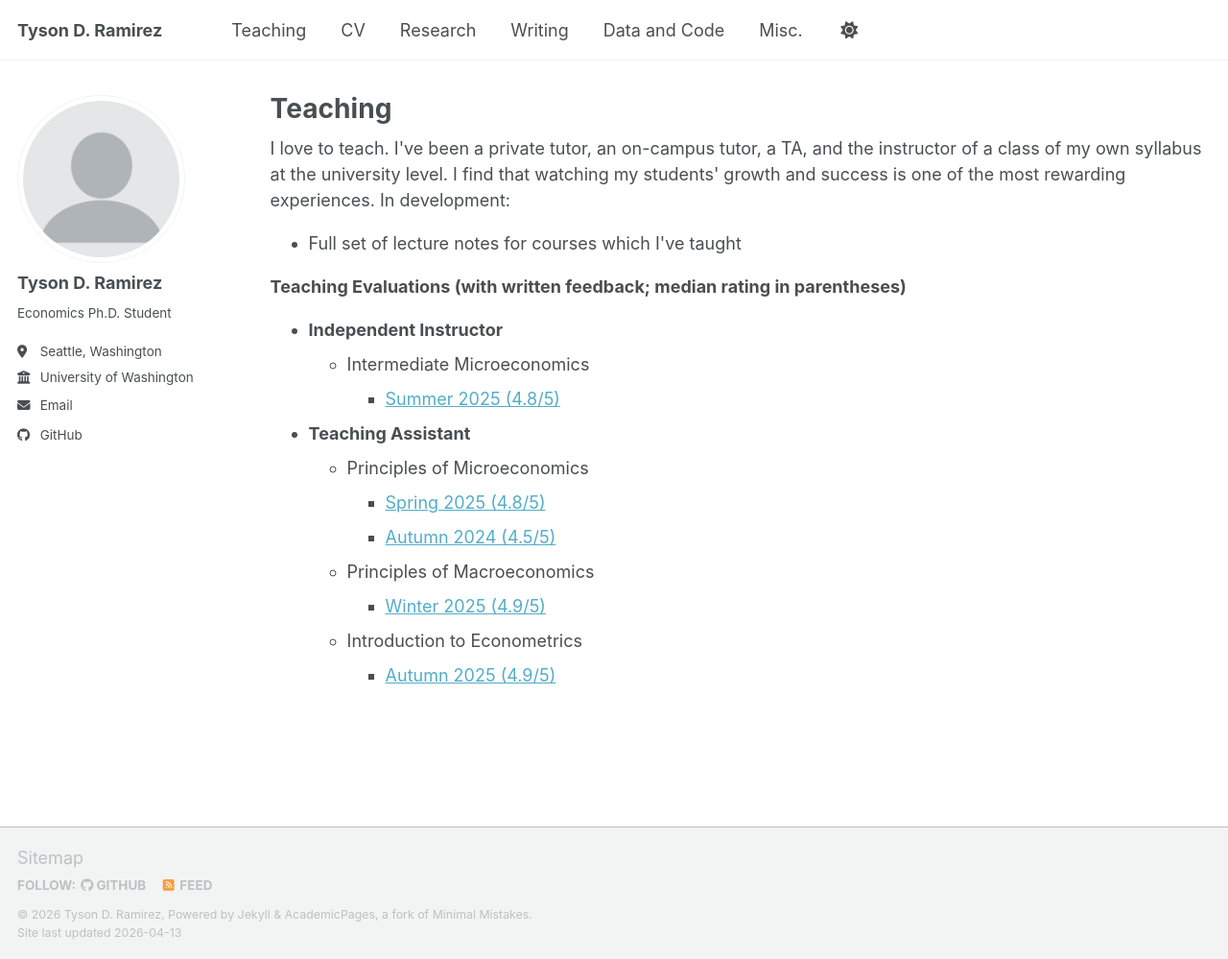
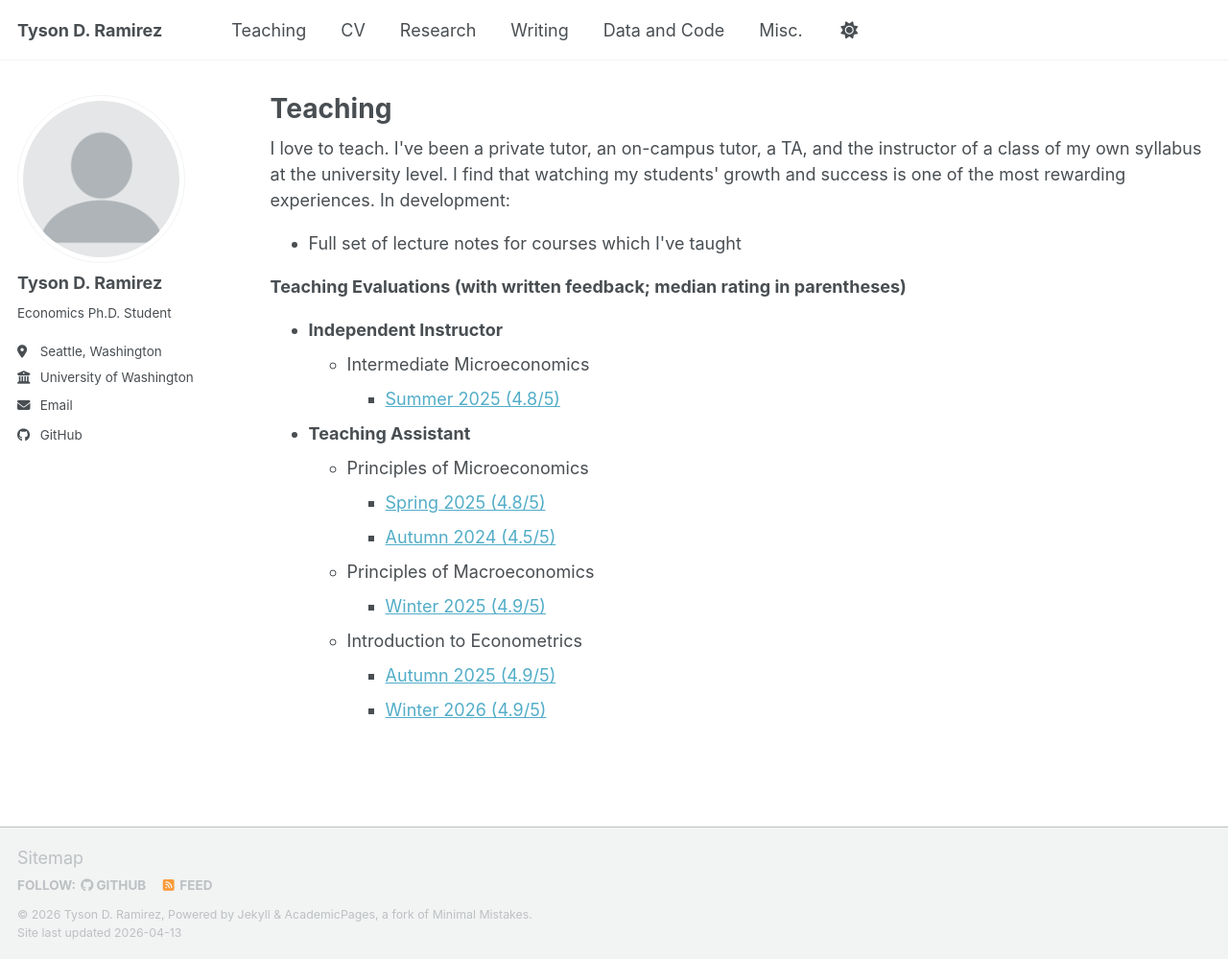
Before and after one commit to Tyson-Ramirez/tyson-ramirez.github.io, a Jekyll site: the page built from _pages/teaching.html, in a window 1280 px wide and 999 px high. Shown: the whole window at 96% size. Built offline with Jekyll 4.4.1, drawn with Linux system fonts in a browser that asks for light colours; a script bundle is joined from its source files by our own code; library files that are not in the unit come from our copies.

Commit message:
Add Winter 2026 course link to teaching page

```diff
--- a/_pages/teaching.html
+++ b/_pages/teaching.html
@@ -72,6 +72,11 @@ In development:
               Autumn 2025 (4.9/5)
             </a>
           </li>
+		  <li>
+            <a href="/files/Ramirez-WI25-ECON382AA.pdf">
+              Winter 2026 (4.9/5)
+            </a>
+          </li>
         </ul>
       </li>
     </ul>
```
